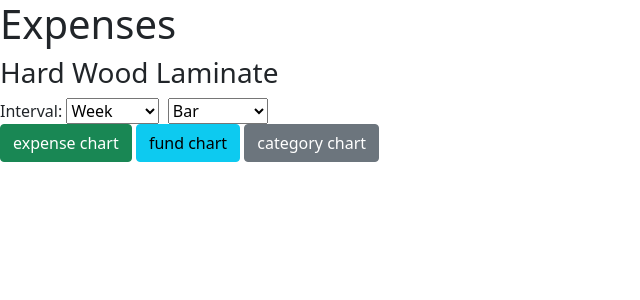
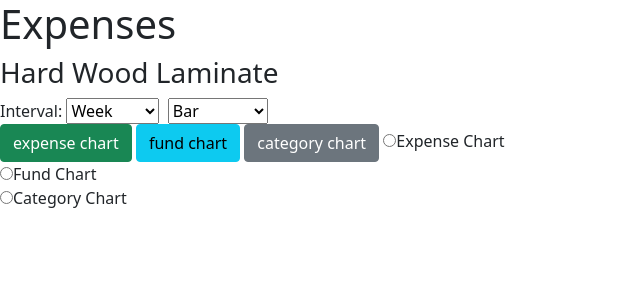
Before and after one commit to jaybee291998/django-finance-app, a Django app: page /expense/get_stats_view/ in a window 1280 px wide. Shown: the top 300 px of the page, without its empty margins (0-640 px from the left). Run offline with Django 3.2, Linux system fonts and the light colour scheme; a user stored in the database is signed in; some libraries are stand-ins or nearby versions.

Commit message:
Update get_stats_view.html

```diff
--- a/templates/expenses/get_stats_view.html
+++ b/templates/expenses/get_stats_view.html
@@ -21,6 +21,9 @@
 	    <button id="make_chart_btn" onclick="make_expense_chart(this)" class="btn btn-success">expense chart</button>
 	    <button id="make_fund_chart_btn" onclick="make_fund_chart(this)" class="btn btn-info">fund chart</button>
 	    <button id="make_category_chart_btn" onclick="make_category_chart(this)" class="btn btn-secondary">category chart</button>
+	    <input type="radio" id="expense-chart" name="chart-type" value="expense-chart">Expense Chart<br>
+	    <input type="radio" id="fund-chart" name="chart-type" value="fund-chart">Fund Chart<br>
+	    <input type="radio" id="category-chart" name="chart-type" value="category-chart">Category Chart<br>
 	</div>
 	<div id="control-div">
 	</div>
@@ -73,6 +76,10 @@
 			// if category is not all
 			// filter the data based on the value of category
 			if(category_select.value != -1) expenses = expenses.filter((expense) => expense['category'] == category_select.value);
+			let getSelectedValue = document.querySelector('input[name="chart-type"]:checked');
+			if(getSelectedValue!=null){
+				console.log(getSelectedValue.value);
+			}
 			return expenses;
 		}
 
```
